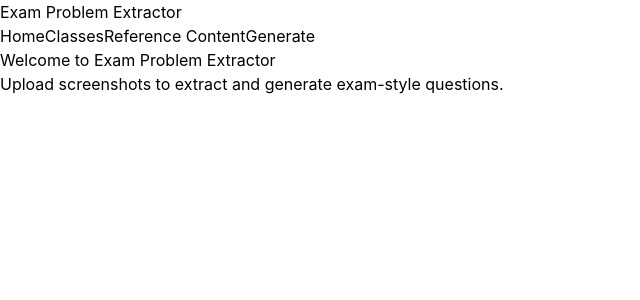
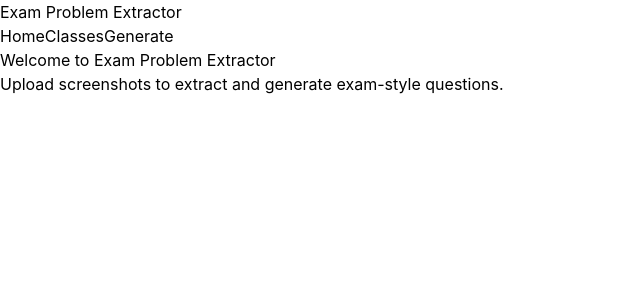
Before and after one commit to swesan123/exam-problem-extractor, a React (Vite) app in the folder frontend/: page / in a window 1280 px wide. Shown: the top 300 px of the page, without its empty margins (0-640 px from the left). Built offline with nearby package versions, Linux system fonts and the light colour scheme; no server answers.

Commit message:
feat(issue-49): Update navigation to integrate reference content into classes workflow

```diff
--- a/frontend/src/components/Layout.tsx
+++ b/frontend/src/components/Layout.tsx
@@ -33,12 +33,6 @@ const Layout = ({ children }: LayoutProps) => {
                 Classes
               </Link>
               <Link
-                to="/reference"
-                className="text-gray-600 hover:text-gray-900 px-3 py-2 rounded-md text-sm font-medium"
-              >
-                Reference Content
-              </Link>
-              <Link
                 to="/generate"
                 className="text-gray-600 hover:text-gray-900 px-3 py-2 rounded-md text-sm font-medium"
               >
--- a/frontend/src/pages/ReferenceContent.tsx
+++ b/frontend/src/pages/ReferenceContent.tsx
@@ -13,7 +13,18 @@ interface FileWithStatus {
   extractedText?: string
 }
 
+import { useEffect } from 'react'
+import { useNavigate } from 'react-router-dom'
+
 const ReferenceContent = () => {
+  const navigate = useNavigate()
+
+  useEffect(() => {
+    // Redirect to classes page since reference content is now managed per class
+    navigate('/classes', { replace: true })
+  }, [navigate])
+
+  return null
   const [classes, setClasses] = useState<Class[]>([])
   const [selectedClassId, setSelectedClassId] = useState<string>('')
   const [examSource, setExamSource] = useState('')
```
